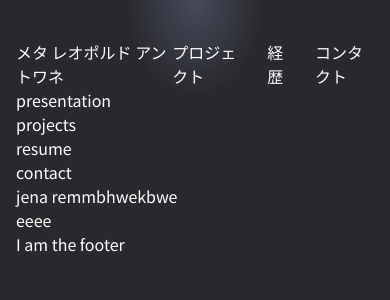
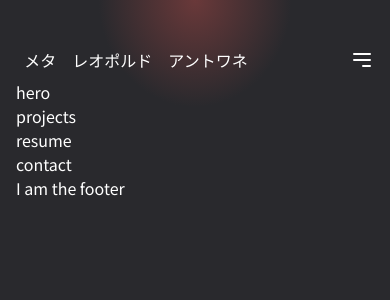
Before and after one commit to Drungor/Portofolio, a Next.js app: page / in a window 390 px wide. Shown: the top 300 px of the page. Built offline with nearby package versions, Linux system fonts and the light colour scheme.

Commit message:
advanced button animation finish on logo and added a hamburger menu for mobilke view

```diff
--- a/src/app/components/header/Button.tsx
+++ b/src/app/components/header/Button.tsx
@@ -1,12 +1,23 @@
-const Button = ({children,href, id}) => {
+import React, { ReactNode } from 'react';
+
+interface ButtonProps {
+    children: ReactNode;
+    id?: string;
+    onClick?: () => void;
+    className?: string;
+}
+
+const Button = ({children, id, onClick, className}: ButtonProps) => {
+
     return (
-            <li>
-            <a
-            id={id}
-            href={href}
-            className="">
-                {children}
-            </a>
+            <li >
+                <button
+                onClick={onClick ? onClick : undefined}
+                id={id? id : undefined}
+                className={className ? className : "text-white hover:text-impact"}
+                >
+                    {children}
+                </button>
             </li>
     )
 }
--- a/src/app/components/header/header.tsx
+++ b/src/app/components/header/header.tsx
@@ -1,20 +1,92 @@
+"use client";
 import Button from './Button';
+import { useState } from 'react';
 
 const Header = () => {
+    const [logoLanguage, setLogoLanguage] = useState(false);
+    const [isMenuOpen, setIsMenuOpen] = useState(false);
+
+    const closeMenuOnCellphone = () => { setIsMenuOpen(false) };
+
+
     return (
-        <header className="flex flex-row justify-between mt-6">
-            <div className= "">
-            <h2> メタ レオポルド アントワネ</h2>
+        <header className="flex flex-row justify-between items-center mt-6">
+            <div
+            className='relative w-60 h-10 overflow-hidden text-center'
+            onMouseEnter={() => setLogoLanguage(true)}
+            onMouseLeave={() => setLogoLanguage(false)}
+            >
+                <div
+                className={`absolute inset-0 flex items-center justify-left transition-all duration-500 ${
+                    logoLanguage ? "translate-y-0 opacity-100" : "-translate-y-full opacity-40"
+                  }`}
+                >
+                    <span className="block">Leopold Antoine Maitre </span>
+                </div>
+                <div
+               className={`absolute inset-0 flex items-center justify-center transition-all duration-500 ${
+                logoLanguage ? "translate-y-full opacity-40" : "-translate-y-0 opacity-100"
+              }`}
+                >
+                    <span className="block">メタ　レオポルド　アントワネ</span>
             </div>
-            <nav>
+            </div>
+
+           {/* mobile view */}
+            <button
+                className="md:hidden flex items-center"
+                onClick={() => setIsMenuOpen(!isMenuOpen)}
+            >
+                <svg
+                    className="w-6 h-6"
+                    fill="none"
+                    stroke="currentColor"
+                    viewBox="0 0 24 24"
+                    xmlns="http://www.w3.org/2000/svg"
+                >
+                    <path
+                        strokeLinecap="round"
+                        strokeLinejoin="round"
+                        strokeWidth="2"
+                        d="M4 6h16M4 12h16m-7 6h7"
+                    ></path>
+                </svg>
+            </button>
+
+            {/* dekstop view*/}
+            <nav className="hidden md:flex">
                 <ul className="flex flex-row gap-6">
-                    <Button href="#projects" id="projects">プロジェクト</Button>
-                    <Button href="#resume" id="resume">経歴</Button>
-                    <Button href="#contact" id="contact">コンタクト</Button>
+                    <Button  id="projects">プロジェクト</Button>
+                    <Button  id="resume">経歴</Button>
+                    <Button  id="contact">コンタクト</Button>
                 </ul>
             </nav>
+
+            {/* Mobile Menu */}
+            {isMenuOpen && (
+                <nav className="md:hidden absolute top-16 left-0 w-full bg-transparent">
+                    <ul className="flex flex-col items-end gap-4 p-4">
+                        <Button
+                        onClick={closeMenuOnCellphone}
+                        id="projects">
+                            プロジェクト
+                        </Button>
+                        <Button
+                        onClick={closeMenuOnCellphone}
+                        id="resume">
+                            経歴
+                        </Button>
+                        <Button
+                        onClick={closeMenuOnCellphone}
+                        id="contact">
+                            コンタクト
+                        </Button>
+                    </ul>
+                </nav>
+            )}
         </header>
     );
 };
 
+
 export default Header;
--- a/src/app/components/presentation/presentation.tsx
+++ b/src/app/components/presentation/presentation.tsx
@@ -1,6 +1,6 @@
 const Presentation = () => {
     return (
-        <p>presentation</p>
+        <p>hero</p>
     );
 }
 
--- a/src/app/globals.css
+++ b/src/app/globals.css
@@ -5,12 +5,12 @@
 :root {
   --color-background: #29292d;
   --color-primary: #f8f7f8;
-  --color-impact: #90a0d2;
+  --color-impact: #e25651;
   --color-linear: #ecefdc;
 }
 
 .halo-gradient {
-  background: radial-gradient(ellipse at top , var(--color-impact) -65%, var(--color-background) 25%);
+  background: radial-gradient(ellipse at top , var(--color-impact) -65%, var(--color-background) 35%);
 }
 
 body {
@@ -19,3 +19,14 @@ body {
   background-color: var(--color-background);
 
 }
+
+.perspective-1000 {
+  perspective: 1000px;
+}
+
+.backface-hidden {
+  backface-visibility: hidden;
+}
+.rotate-x-180 {
+  transform: rotateX(180deg);
+}
--- a/src/app/page.tsx
+++ b/src/app/page.tsx
@@ -15,8 +15,6 @@ export default function Home() {
       <Projects />
       <Resume />
       <Contact />
-      <p>jena remmbhwekbwe</p>
-      <div>eeee</div>
       <Footer />
     </div>
   );
--- a/tailwind.config.js
+++ b/tailwind.config.js
@@ -12,7 +12,7 @@ module.exports = {
       },
       colors: {
         background: "var(--color-background)",
-        primary: "var(--color-primary-500)",
+        primary: "var(--color-primary)",
         impact: "var(--color-impact)",
         linear: "var(--color-linear)",
       },
```
